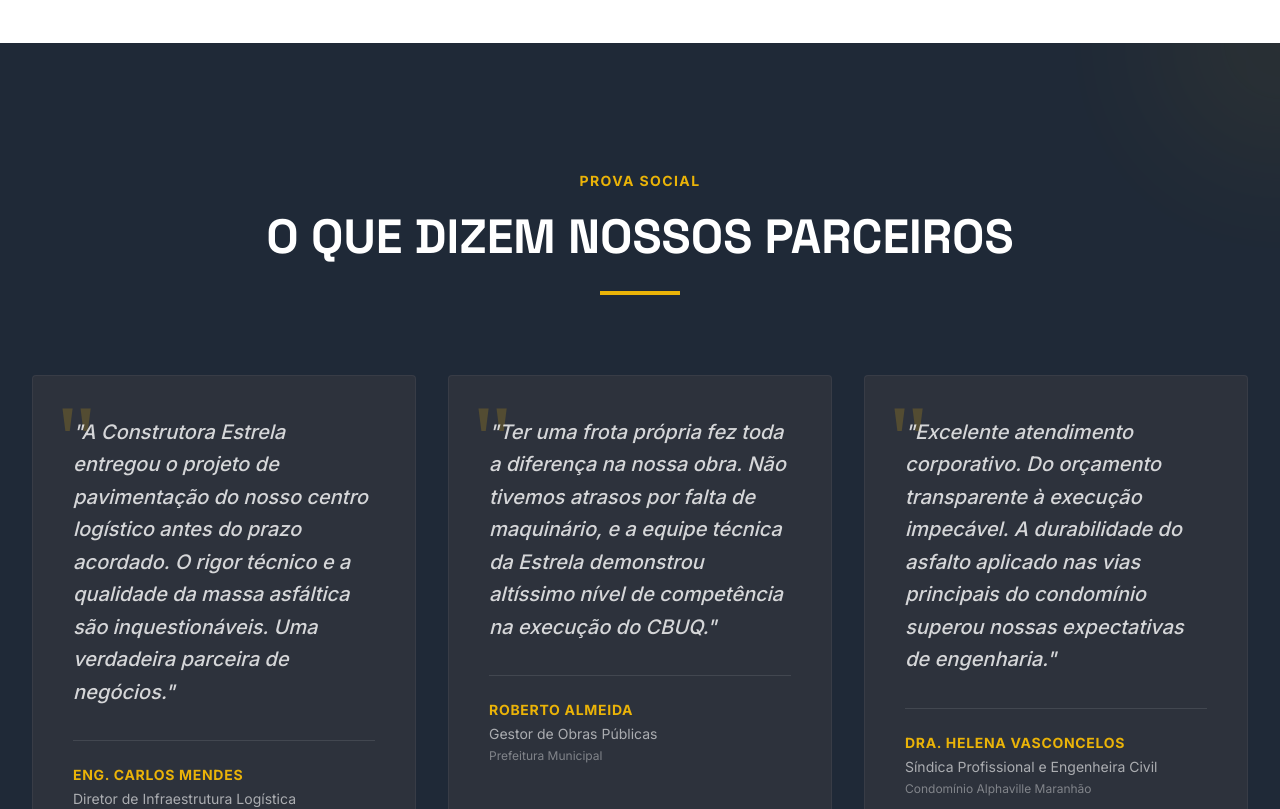
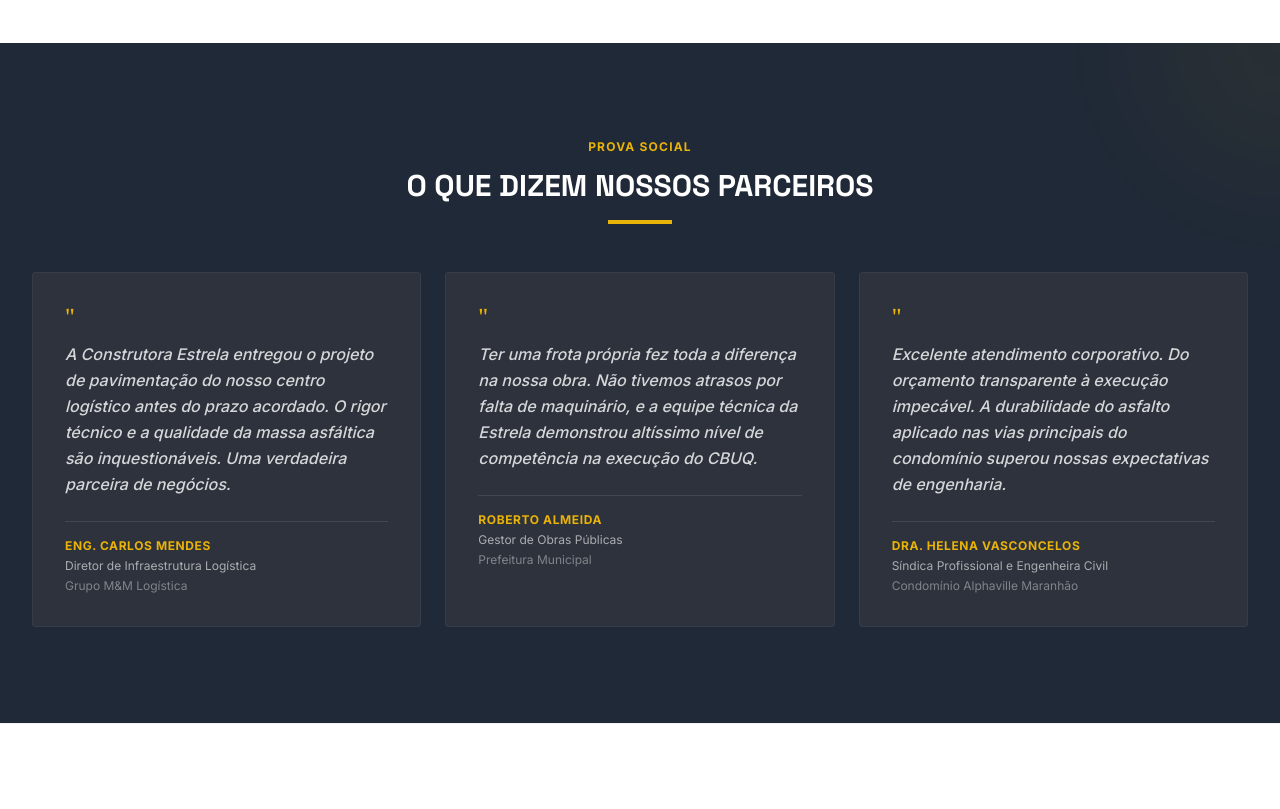
Before and after one commit to cristianealvesfr-hash/estrela, a React (Vite) app: page / in a window 1280 px wide. Shown: the part 4140-4949 px from the top of the page. Built offline with nearby package versions, Linux system fonts and the light colour scheme.

Commit message:
Fix: links rapidos depoimentos menores aspas corrigidas

```diff
--- a/src/components/Footer.tsx
+++ b/src/components/Footer.tsx
@@ -36,9 +36,11 @@
             <h4 className="text-amarelo font-bold uppercase tracking-wider mb-6">Links Rápidos</h4>
             <ul className="space-y-4">
               <li><a href="#home" className="text-cinza-claro/70 hover:text-amarelo hover:translate-x-2 inline-block transition-all text-sm">Início</a></li>
+              <li><a href="#servicos" className="text-cinza-claro/70 hover:text-amarelo hover:translate-x-2 inline-block transition-all text-sm">Serviços</a></li>
+              <li><a href="#servicos" className="text-cinza-claro/70 hover:text-amarelo hover:translate-x-2 inline-block transition-all text-sm">Locação de Máquinas</a></li>
               <li><a href="#sobre" className="text-cinza-claro/70 hover:text-amarelo hover:translate-x-2 inline-block transition-all text-sm">Sobre Nós</a></li>
-              <li><a href="#servicos" className="text-cinza-claro/70 hover:text-amarelo hover:translate-x-2 inline-block transition-all text-sm">Nossa Expertise</a></li>
               <li><a href="#portfolio" className="text-cinza-claro/70 hover:text-amarelo hover:translate-x-2 inline-block transition-all text-sm">Nosso Trabalho</a></li>
+              <li><a href="#contato" className="text-cinza-claro/70 hover:text-amarelo hover:translate-x-2 inline-block transition-all text-sm">Contato</a></li>
             </ul>
           </div>
 
--- a/src/components/Testimonials.tsx
+++ b/src/components/Testimonials.tsx
@@ -23,17 +23,17 @@
 
 export function Testimonials() {
   return (
-    <section className="py-20 md:py-32 bg-chumbo-escuro relative overflow-hidden">
+    <section className="py-16 md:py-24 bg-chumbo-escuro relative overflow-hidden">
       {/* Background Decor */}
       <div className="absolute top-0 right-0 w-64 h-64 bg-amarelo opacity-5 rounded-full blur-3xl translate-x-1/2 -translate-y-1/2 pointer-events-none"></div>
 
       <div className="container mx-auto px-4 md:px-8 relative z-10">
-        <div className="text-center max-w-3xl mx-auto mb-20">
+        <div className="text-center max-w-3xl mx-auto mb-12">
           <motion.span
             initial={{ opacity: 0, y: 20 }}
             whileInView={{ opacity: 1, y: 0 }}
             viewport={{ once: true }}
-            className="text-amarelo font-bold tracking-widest uppercase text-sm mb-4 block"
+            className="text-amarelo font-bold tracking-widest uppercase text-xs mb-3 block"
           >
             Prova Social
           </motion.span>
@@ -42,7 +42,7 @@
             whileInView={{ opacity: 1, y: 0 }}
             viewport={{ once: true }}
             transition={{ delay: 0.1 }}
-            className="text-3xl md:text-5xl font-black text-branco leading-tight mb-6"
+            className="text-2xl md:text-3xl font-black text-branco leading-tight mb-4"
           >
             O QUE DIZEM NOSSOS PARCEIROS
           </motion.h2>
@@ -50,11 +50,11 @@
             initial={{ opacity: 0, scale: 0 }}
             whileInView={{ opacity: 1, scale: 1 }}
             viewport={{ once: true }}
-            className="w-20 h-1 bg-amarelo mx-auto"
+            className="w-16 h-1 bg-amarelo mx-auto"
           ></motion.div>
         </div>
 
-        <div className="grid grid-cols-1 md:grid-cols-3 gap-8">
+        <div className="grid grid-cols-1 md:grid-cols-3 gap-6">
           {testimonials.map((item, index) => (
             <motion.div
               key={index}
@@ -62,28 +62,24 @@
               whileInView={{ opacity: 1, y: 0 }}
               viewport={{ once: true }}
               transition={{ delay: index * 0.1 }}
-              className="bg-chumbo p-8 md:p-10 border border-branco/5 rounded-sm relative group hover:border-amarelo/30 transition-colors duration-500"
+              className="bg-chumbo p-6 md:p-8 border border-branco/5 rounded-sm relative group hover:border-amarelo/30 transition-colors duration-500"
             >
-              {/* Giant Quote Icon */}
-              <div className="text-amarelo/10 md:text-amarelo/20 text-6xl md:text-8xl font-serif absolute top-2 left-4 md:top-4 md:left-6 pointer-events-none select-none group-hover:text-amarelo/30 transition-colors duration-500">
-                "
-              </div>
+              {/* Small quote accent */}
+              <span className="text-amarelo text-2xl font-serif leading-none block mb-3">"</span>
 
-              <div className="relative z-10 mt-4 md:mt-0">
-                <p className="text-branco/80 text-lg md:text-xl font-medium leading-relaxed mb-8 italic">
-                  "{item.quote}"
+              <p className="text-branco/80 text-sm md:text-base font-medium leading-relaxed mb-6 italic">
+                {item.quote}
               </p>
-                <div className="border-t border-branco/10 pt-6">
-                  <strong className="block text-amarelo font-bold uppercase tracking-wider text-sm mb-1">
+              <div className="border-t border-branco/10 pt-4">
+                <strong className="block text-amarelo font-bold uppercase tracking-wider text-xs mb-1">
                   {item.name}
                 </strong>
-                  <span className="block text-branco/60 text-sm">
+                <span className="block text-branco/60 text-xs">
                   {item.role}
                 </span>
                 <span className="block text-branco/40 text-xs mt-1">
                   {item.company}
                 </span>
-                </div>
               </div>
             </motion.div>
           ))}
```
Lines whose indentation alone changed are shown as unchanged.
